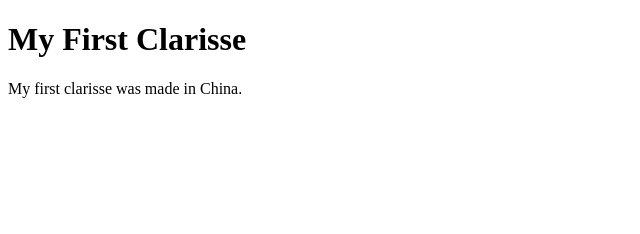
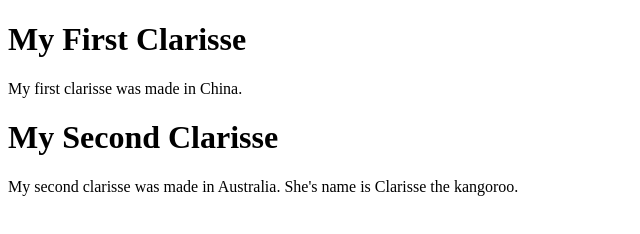
Before and after one commit to Artpel1805/Beerator, a plain HTML site: page index.html in a window 1280 px wide. Shown: the whole page, without its empty margins (0-640 px from the left). Drawn offline with Linux system fonts and the light colour scheme.

Commit message:
Clarisse the Autralian

```diff
--- a/index.html
+++ b/index.html
@@ -6,5 +6,8 @@
 
 <p>My first clarisse was made in China.</p>
 
+<h1>My Second Clarisse</h1>
+
+<p>My second clarisse was made in Australia. She's name is Clarisse the kangoroo.</p>
 </body>
 </html>
```
